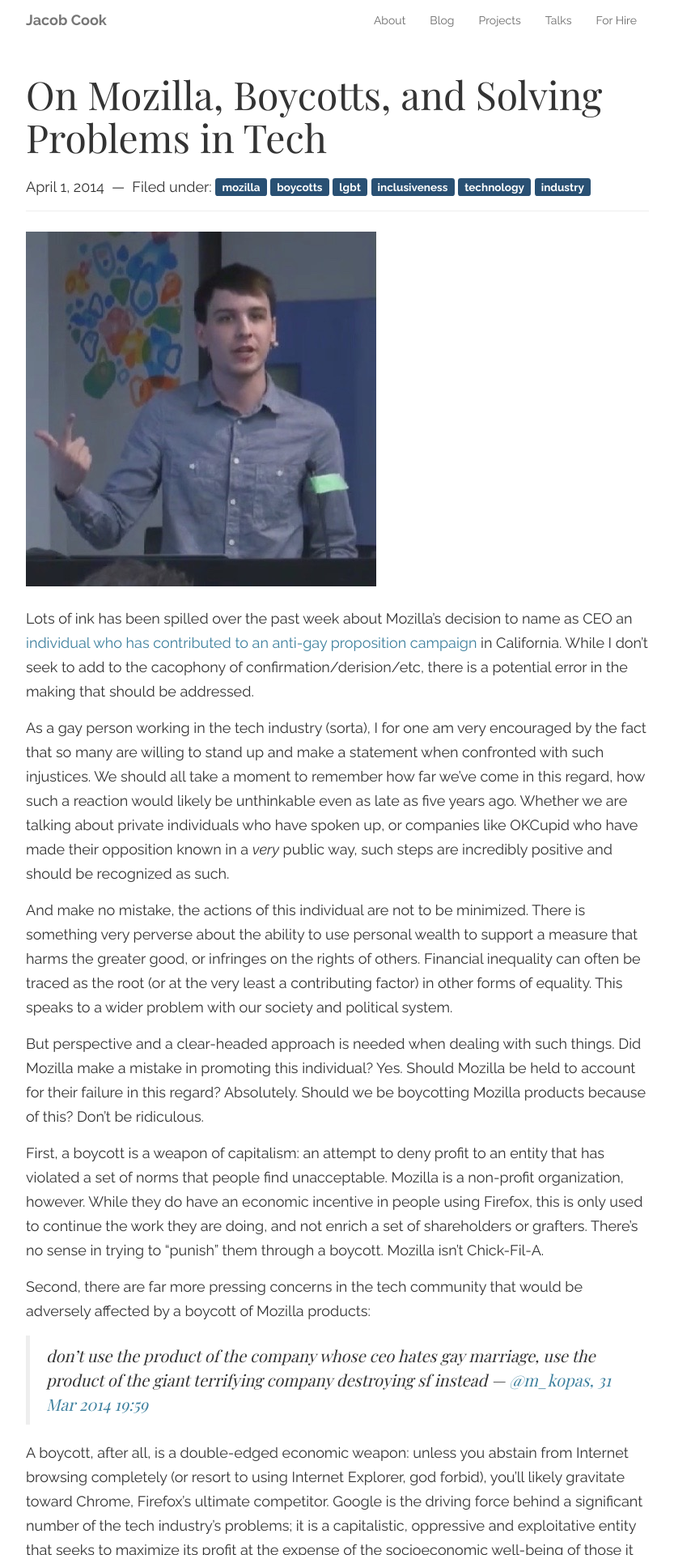
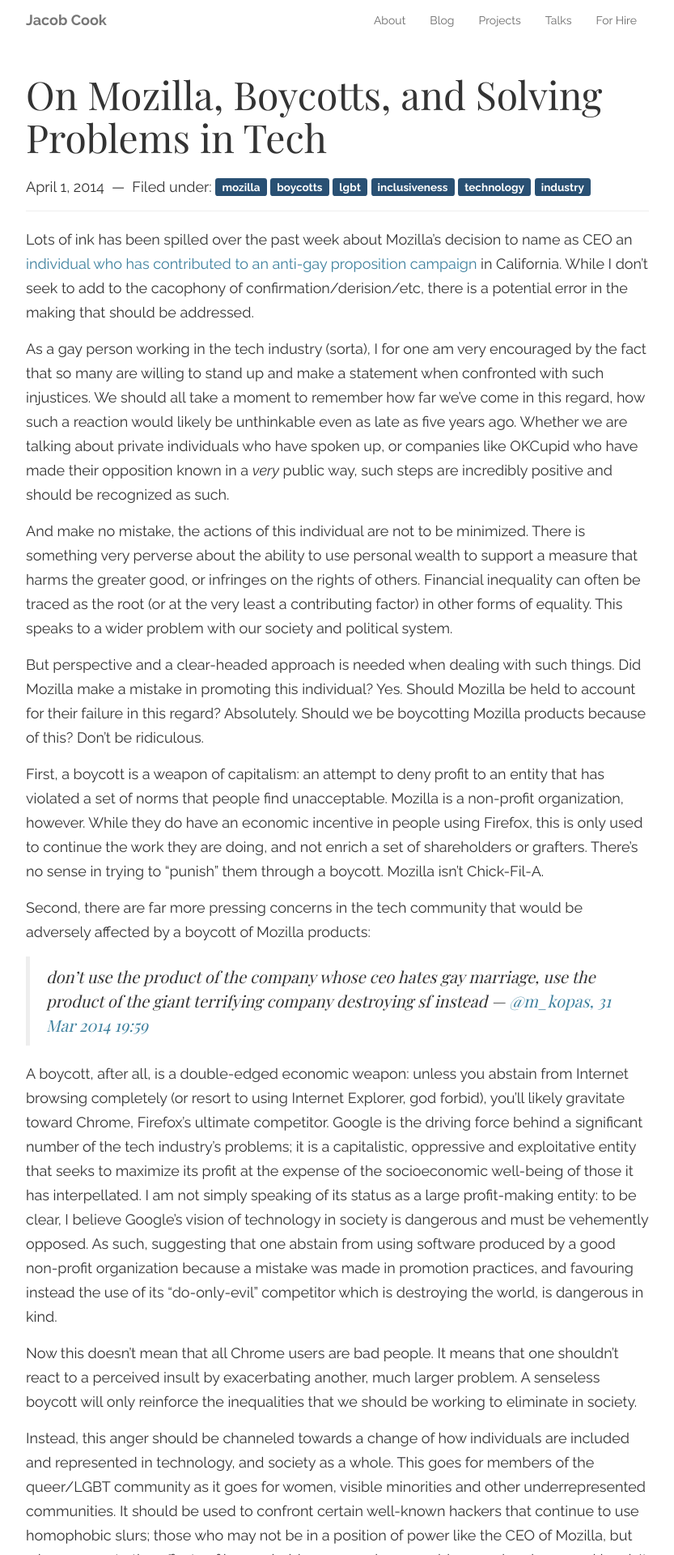
Before and after one commit to peakwinter/peakwinter.net, a Jekyll site: the page built from _posts/2014-04-01-mozilla-problems.md, in a window 1280 px wide. Shown: the top 1920 px of the page at 81% size, without its empty margins (223-1056 px from the left). Built offline with Jekyll 4.4.1, drawn with Linux system fonts in a browser that asks for light colours; nearby versions of some CDN libraries; Markdown is read by kramdown in place of the engine named in the settings.

Commit message:
Fix bug in post images.

```diff
--- a/_layouts/post.html
+++ b/_layouts/post.html
@@ -21,7 +21,7 @@
 	</div>
 	<hr />
 	<div class="jc-blog-body">
-		{% if page.image %}
+		{% if page.image and page.image != site.author.picture %}
 			<img class="img-responsive" src="{{ page.image }}" />
 		{% endif %}
 		{% if page.image_attribution %}
```
